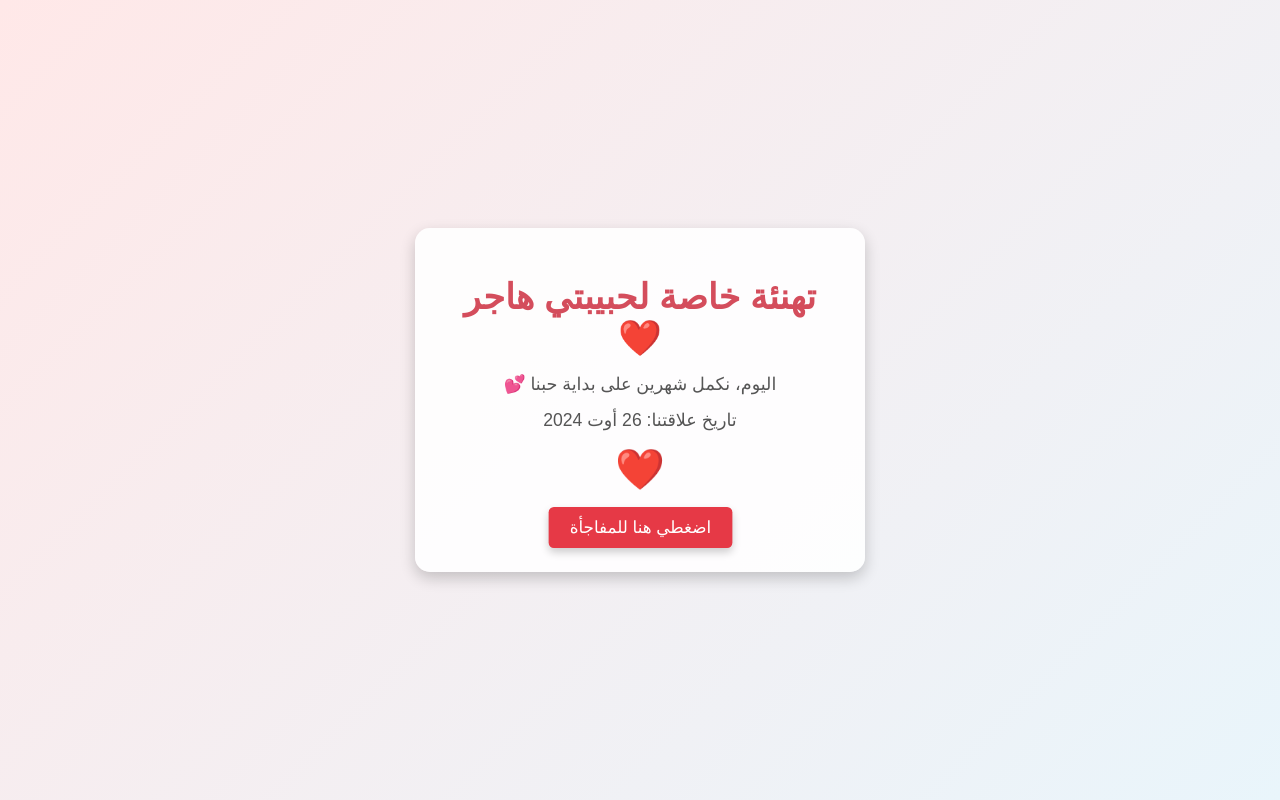
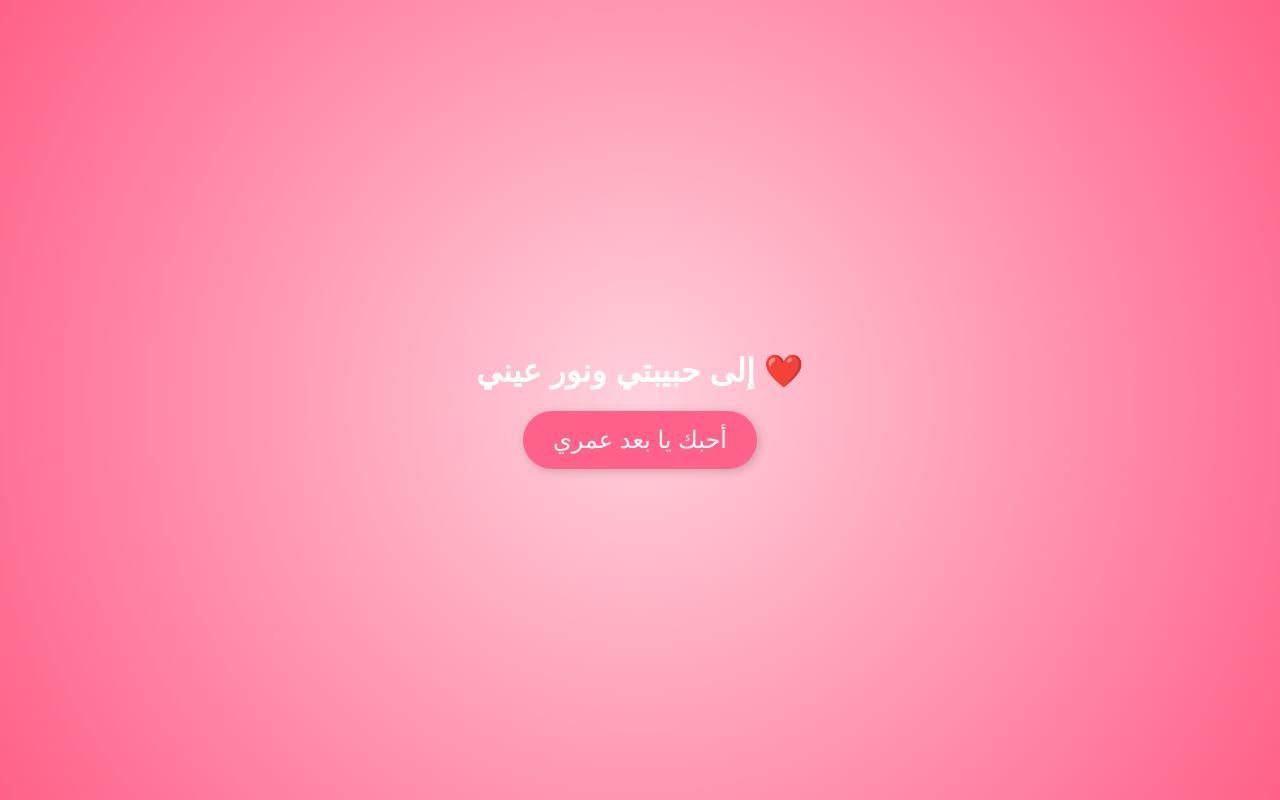
Before and after one commit to Sidalihadjora/MyLove, a plain HTML site: page index.html in a window 1280 px wide. Drawn offline with Linux system fonts and the light colour scheme.

Commit message:
index.html

```diff
--- a/index.html
+++ b/index.html
@@ -3,156 +3,94 @@
 <head>
     <meta charset="UTF-8">
     <meta name="viewport" content="width=device-width, initial-scale=1.0">
-    <title>تهنئة لحبيبتي هاجر</title>
+    <title>إلى حبيبتي ونور عيني ❤️</title>
     <style>
+        /* إعدادات الخلفية */
         body {
+            font-family: 'Arial', sans-serif;
+            background: radial-gradient(circle, #ff9a9e, #ff6188);
+            color: #fff;
+            overflow: hidden;
+            margin: 0;
+            height: 100vh;
             display: flex;
+            align-items: center;
             justify-content: center;
-            align-items: center;
-            height: 100vh;
-            margin: 0;
-            background: linear-gradient(135deg, #ffe1e1, #ffe8e8);
-            font-family: 'Arial', sans-serif;
-            color: #b04156;
-            direction: rtl;
-            overflow: hidden;
-            animation: backgroundAnimation 10s infinite alternate;
+            flex-direction: column;
+            animation: backgroundFade 15s infinite alternate;
         }
 
-        @keyframes backgroundAnimation {
-            0% { background: linear-gradient(135deg, #ffe1e1, #ffe8e8); }
-            100% { background: linear-gradient(135deg, #ffe8e8, #e9f5fb); }
+        /* تأثير تلاشي الخلفية */
+        @keyframes backgroundFade {
+            0% { background: radial-gradient(circle, #ff9a9e, #ff6188); }
+            50% { background: radial-gradient(circle, #ffd1dc, #ff6188); }
+            100% { background: radial-gradient(circle, #ff9a9e, #ff6188); }
         }
 
-        .card {
-            background-color: rgba(255, 255, 255, 0.9);
-            padding: 25px;
-            border-radius: 15px;
-            text-align: center;
-            box-shadow: 0 6px 15px rgba(0, 0, 0, 0.2);
-            animation: fadeIn 2s ease-in-out;
-            width: 90%;
-            max-width: 400px;
-            position: relative;
-            overflow: hidden;
+        /* تصميم الزر */
+        #loveButton {
+            font-size: 24px;
+            padding: 15px 30px;
+            color: #fff;
+            background-color: #ff6188;
+            border: none;
+            border-radius: 30px;
+            cursor: pointer;
+            box-shadow: 2px 2px 10px rgba(0, 0, 0, 0.2);
+            transition: background-color 0.3s ease;
         }
 
-        .card h1 {
-            font-size: 2.2em;
-            color: #d44d5c;
-            margin-bottom: 10px;
-            text-shadow: 0 2px 5px rgba(255, 255, 255, 0.6);
+        #loveButton:hover {
+            background-color: #ff4561;
         }
 
-        .card p {
-            font-size: 1.1em;
-            margin: 15px 0;
-            color: #555;
-            transition: color 0.3s;
+        /* إعدادات الرسالة */
+        .loveMessage {
+            font-size: 24px;
+            color: #fff;
+            text-align: center;
+            margin-top: 20px;
+            padding: 10px 20px;
+            background: rgba(0, 0, 0, 0.3);
+            border-radius: 10px;
+            animation: fadeIn 0.5s ease;
         }
 
-        .card p:hover {
-            color: #e63946;
-        }
-
-        .heart {
-            font-size: 2.5em;
-            color: #e63946;
-            animation: beat 1.2s infinite;
-        }
-
-        .date {
-            font-size: 1em;
-            color: #888;
-            margin-top: 10px;
-        }
-
-        .button {
-            background-color: #e63946;
-            color: #fff;
-            border: none;
-            padding: 10px 20px;
-            border-radius: 5px;
-            cursor: pointer;
-            font-size: 1em;
-            margin-top: 15px;
-            transition: background-color 0.3s, transform 0.3s;
-            animation: pulse 2s infinite;
-            box-shadow: 0 4px 8px rgba(0, 0, 0, 0.2);
-        }
-
-        .button:hover {
-            background-color: #d62839;
-            transform: scale(1.05);
-        }
-
-        #message {
-            font-size: 1.2em;
-            color: #d44d5c;
-            display: none;
-            animation: appear 1.5s ease forwards;
-            opacity: 0;
-            transition: opacity 0.5s;
-        }
-
-        /* Animations */
+        /* تأثير ظهور الرسالة */
         @keyframes fadeIn {
             from { opacity: 0; transform: scale(0.9); }
             to { opacity: 1; transform: scale(1); }
         }
-
-        @keyframes beat {
-            0%, 100% { transform: scale(1); }
-            50% { transform: scale(1.2); }
-        }
-
-        @keyframes pulse {
-            0%, 100% { transform: scale(1); }
-            50% { transform: scale(1.05); }
-        }
-
-        @keyframes appear {
-            to { opacity: 1; transform: scale(1.1); }
-        }
     </style>
 </head>
 <body>
-    <div class="card">
-        <h1>تهنئة خاصة لحبيبتي هاجر ❤️</h1>
-        <p>اليوم، نكمل شهرين على بداية حبنا 💕</p>
-        <p class="date">تاريخ علاقتنا: 26 أوت 2024</p>
-        <span class="heart">❤️</span>
-        <br>
-        <button class="button" onclick="showMessage()">اضغطي هنا للمفاجأة</button>
-        <p id="message"></p>
-    </div>
+
+    <h1>إلى حبيبتي ونور عيني ❤️</h1>
+    <button id="loveButton">أحبك يا بعد عمري</button>
+    <div id="messageContainer"></div>
+
     <script>
-        const messages = [
-            "كل لحظة معكِ تضيء قلبي، كأنني أعيش ألف سنة من السعادة.",
-            "أنتِ الحلم الذي تحقق، أستطيع أن أراكِ في كل لحظة من حياتي.",
-            "أحبكِ كما لم أحب أحداً من قبل، وكأنكِ قطعة من روحي.",
-            "هذا الشهرين معكِ كانا كعمر كامل من الفرح والحنان.",
-            "أنتِ النور الذي يضيء طريقي، أريد أن أكون معكِ إلى الأبد.",
-            "لقد عرفتُ معنى الحب الحقيقي عندما التقيت بكِ.",
-            "كل لحظة معكِ تمنحني الأمل والسعادة، أحبكِ بلا حدود.",
-            "يا زهرة حياتي، أنتِ الهدية التي انتظرتها طويلاً."
+        const loveQuotes = [
+            "حبيبتي، إنتِ عمري وكل دنيتي 💖",
+            "ابنتي الغالية، قلبي ما يلقى سعادة إلا بوجودك ❤️",
+            "نور عيني، أفديك يا قمر حياتي 🌙",
+            "يا حبي، والله إنتِ أغلى الناس على قلبي 💞",
+            "إنتِ دنيتي وسعادتي وغاليتي 💫",
+            "قلبي ما ينبض إلا بحبك يا روحي 💓",
+            "يا قمري وزينة عمري، وجودك معي هو أغلى نعمة 🌹"
         ];
 
-        let currentMessageIndex = 0;
+        document.getElementById("loveButton").addEventListener("click", () => {
+            const messageContainer = document.getElementById("messageContainer");
+            messageContainer.innerHTML = ""; // مسح الرسالة السابقة
 
-        function showMessage() {
-            const message = document.getElementById('message');
-            message.style.display = 'block';
-            message.style.opacity = '0';
-            message.innerText = messages[currentMessageIndex];
-            message.style.animation = 'appear 1.5s ease forwards';
-            message.style.transition = 'opacity 0.5s';
-            setTimeout(() => {
-                message.style.opacity = '1';
-            }, 100); // تأخير لإظهار التأثير
+            // إنشاء رسالة جديدة وعرضها
+            const message = document.createElement("div");
+            message.className = "loveMessage";
+            message.textContent = loveQuotes[Math.floor(Math.random() * loveQuotes.length)];
+            messageContainer.appendChild(message);
+        });
+    </script>
 
-            currentMessageIndex = (currentMessageIndex + 1) % messages.length; // تغيير الرسالة عند كل ضغطة
-        }
-    </script>
 </body>
 </html>
```
